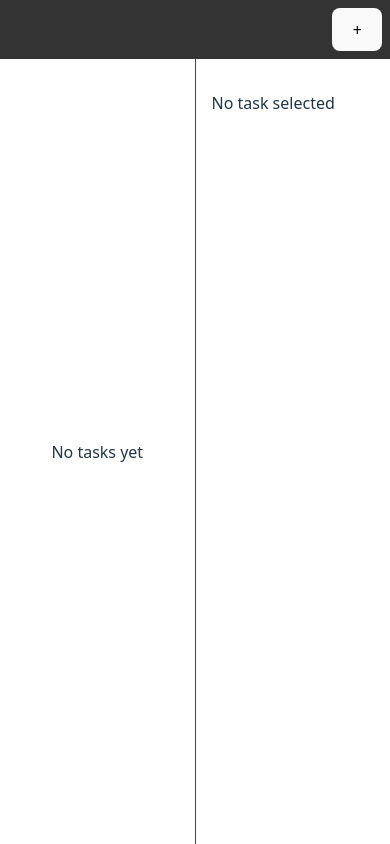
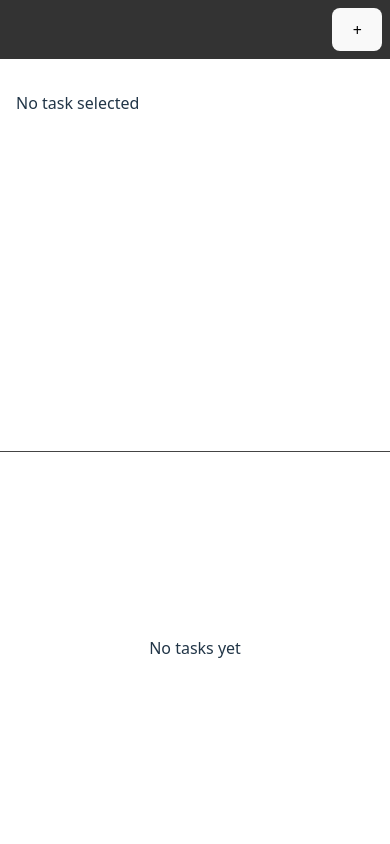
Before and after one commit to CodeFractal/task-rings, a React (Vite) app: page / in a window 390 px wide. Built offline with nearby package versions, Linux system fonts and the light colour scheme.

Commit message:
Adjust layout for mobile

```diff
--- a/index.html
+++ b/index.html
@@ -1,4 +1,4 @@
-<!-- build version 0.0.1 -->
+<!-- build version 0.0.2 -->
 <!doctype html>
 <html lang="en">
   <head>
--- a/src/App.css
+++ b/src/App.css
@@ -42,3 +42,18 @@
   fill: #fff;
   pointer-events: none;
 }
+
+@media (max-width: 600px) {
+  .split {
+    flex-direction: column;
+    height: auto;
+  }
+  .task-details {
+    order: 1;
+  }
+  .task-picker {
+    order: 2;
+    border-right: none;
+    border-top: 1px solid #444;
+  }
+}
```
